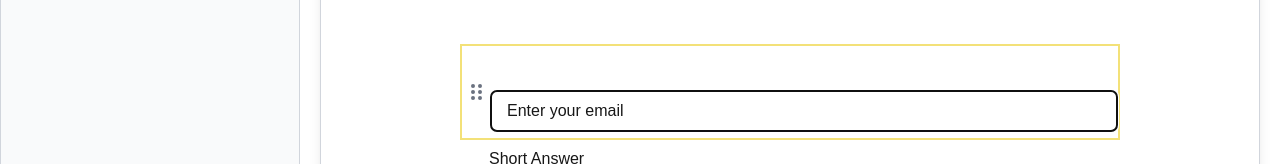
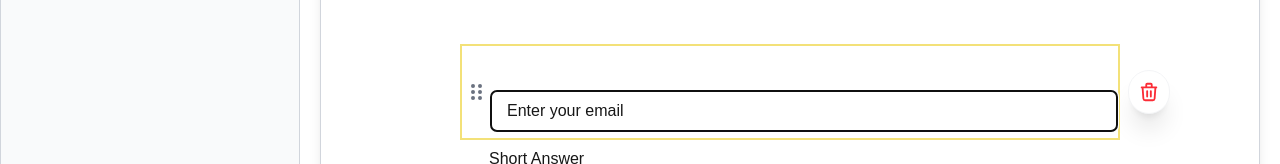
Before and after one commit to jaebungs/realtime-fillout-poc, a Next.js app: page / in a window 1280 px wide. Both pictures are taken after a click on the element 790 px from the left and 368 px from the top of the page. Shown: the part 276-440 px from the top of the page. Built offline with nearby package versions, Linux system fonts and the light colour scheme.

Commit message:
add removeComponent function

```diff
--- a/src/app/components/EditCanvas.tsx
+++ b/src/app/components/EditCanvas.tsx
@@ -8,15 +8,13 @@ import { FormComponent } from '@/app/types/formComponent'
 const EditCanvas = () => {
   const formComponents = useFormStore(state => state.formComponents)
   const formMode = useFormStore(state => state.formMode)
-  // const selectedComponent = useFormStore(state => state.selectedComponent)
-  // const selectComponent = useFormStore(state => state.selectComponent)
+  const selectedComponent = useFormStore(state => state.selectedComponent)
   const changeFormOrder = useFormStore(state => state.changeFormOrder)
-  const [ selectedComponent, setSelectedComponent ] = useState<FormComponent | null>(null)
-
+  const removeFormComponent = useFormStore(state => state.removeFormComponent)
+  const selectComponent = useFormStore(state => state.selectComponent)
 
   const onDragStart = (e: React.DragEvent<HTMLDivElement>, form : FormComponent) => {
-
-    setSelectedComponent(form)
+    selectComponent(form)
   }
 
   const onDragOver = (e: React.DragEvent<HTMLDivElement>) => {
@@ -32,15 +30,19 @@ const EditCanvas = () => {
   }
 
   const handleComponentClick = (form: FormComponent) => {
-    setSelectedComponent(form)
+    selectComponent(form)
+  }
+
+  const handleRemoveComponent = (form: FormComponent, e: React.MouseEvent) => {
+    e.stopPropagation()
+    removeFormComponent(form)
   }
 
   return (
     <div className="flex w-full h-full justify-center overflow-hidden rounded-xl border-[0.5px] border-gray-300 shadow-lg">
-      <div className="flex w-full flex-col justify-center items-center max-w-[660px]">
+      <div className="relative flex w-full flex-col justify-center items-center max-w-[660px]">
       {
         formComponents.map((form, index) => {
-          const isSelected = selectedComponent?.id === form.id
           return <div
             key={form.id}
             draggable
@@ -49,7 +51,7 @@ const EditCanvas = () => {
             onDrop={(e) => onDrop(e, form)}
             onClick={() => handleComponentClick(form)}
             className={`w-full flex items-center
-              ${isSelected
+              ${selectedComponent?.id === form.id
               ? 'border-2 border-[rgba(238,212,63,0.7)]'
               : 'border border-transparent hover:border-[rgba(238,212,63,0.7)]'
             }`}
@@ -60,8 +62,17 @@ const EditCanvas = () => {
             <div
               className="w-full py-[6px] cursor-pointer"
             >
-              {renderComponent(form)}
+              {renderComponent(form, formMode)}
             </div>
+            {selectedComponent?.id === form.id && (
+              <div className="absolute right-[-50px] bg-white shadow-xl rounded-full p-1 px-[3px] z-[2] border border-gray-100 gap-[2px]">
+                <button className="hover:bg-red-50 rounded-full p-[6px] flex justify-center items-center cursor-pointer text-red-500"
+                  onClick={(e) => handleRemoveComponent(form, e)}
+                >
+                  <svg xmlns="http://www.w3.org/2000/svg" fill="none" viewBox="0 0 24 24" stroke="currentColor" aria-hidden="true" className="h-[22px] w-[22px] "><path strokeLinecap="round" strokeLinejoin="round" strokeWidth="2" d="M19 7l-.867 12.142A2 2 0 0116.138 21H7.862a2 2 0 01-1.995-1.858L5 7m5 4v6m4-6v6m1-10V4a1 1 0 00-1-1h-4a1 1 0 00-1 1v3M4 7h16"></path></svg>
+                </button>
+              </div>
+            )}
           </div>
         })
       }
--- a/src/app/store/formStore.ts
+++ b/src/app/store/formStore.ts
@@ -6,13 +6,13 @@ import { FormComponent } from '@/app/types/formComponent'
 interface FormStore {
     formComponents: FormComponent[]
     formMode: FormMode,
-    selectedComponent: FormComponent,
+    selectedComponent: FormComponent | null,
     changeFormMode: (mode: FormMode) => void
     addFormComponent: (component: FormComponent) => void
     changeFormOrder: (draggedComponent: FormComponent, dropTargetComponent: FormComponent) => void
-    removeFormComponent: (id: string) => void
-    clearFormComponents: () => void
-    selectComponent: (component: FormComponent) => void
+    removeFormComponent: (form: FormComponent) => void
+    selectComponent: (component: FormComponent | null) => void
+    clearSelectedComponent: () => void
 }
 
 const testInitialCompoennt = [
@@ -63,11 +63,23 @@ export const useFormStore = create<FormStore>()(
             }
             return { formComponents: newComponents }
         }),
-        removeFormComponent: (id) => set((state) => ({
-            formComponents: state.formComponents.filter(comp => comp.id !== id)
-        })),
+        removeFormComponent: (form) => set((state) => {
+            const newFormComponents = state.formComponents.filter(comp => comp.id !== form.id)
 
-        clearFormComponents: () => set({ formComponents: [] })
+            // Update the order of remaining components to maintain proper sequence
+            const updatedComponents = newFormComponents.map((comp, index) => ({
+                ...comp,
+                order: index
+            }))
+
+            return {
+                formComponents: updatedComponents,
+                selectedComponent: null
+            }
+        }),
+
+        clearFormComponents: () => set({ formComponents: [] }),
+        clearSelectedComponent: () => set({ selectedComponent: null })
     }),
     {
       name: 'form-store',
--- a/src/app/utils/renderComponent.tsx
+++ b/src/app/utils/renderComponent.tsx
@@ -1,12 +1,9 @@
 import { FormComponent } from '@/app/types/formComponent'
 import EmailInput from "@/app/formComponents/EmailInput"
 import ShortAnswerInput from "@/app/formComponents/ShortAnswerInput"
-import { useFormStore } from '@/app/store/formStore'
 import { FormMode } from '@/app/types/formMode'
 
-export const renderComponent = (component: FormComponent) => {
-    const formMode = useFormStore(state => state.formMode)
-
+export const renderComponent = (component: FormComponent, formMode: FormMode) => {
     switch(component.componentName) {
         case 'EmailInput':
             return <EmailInput
```
